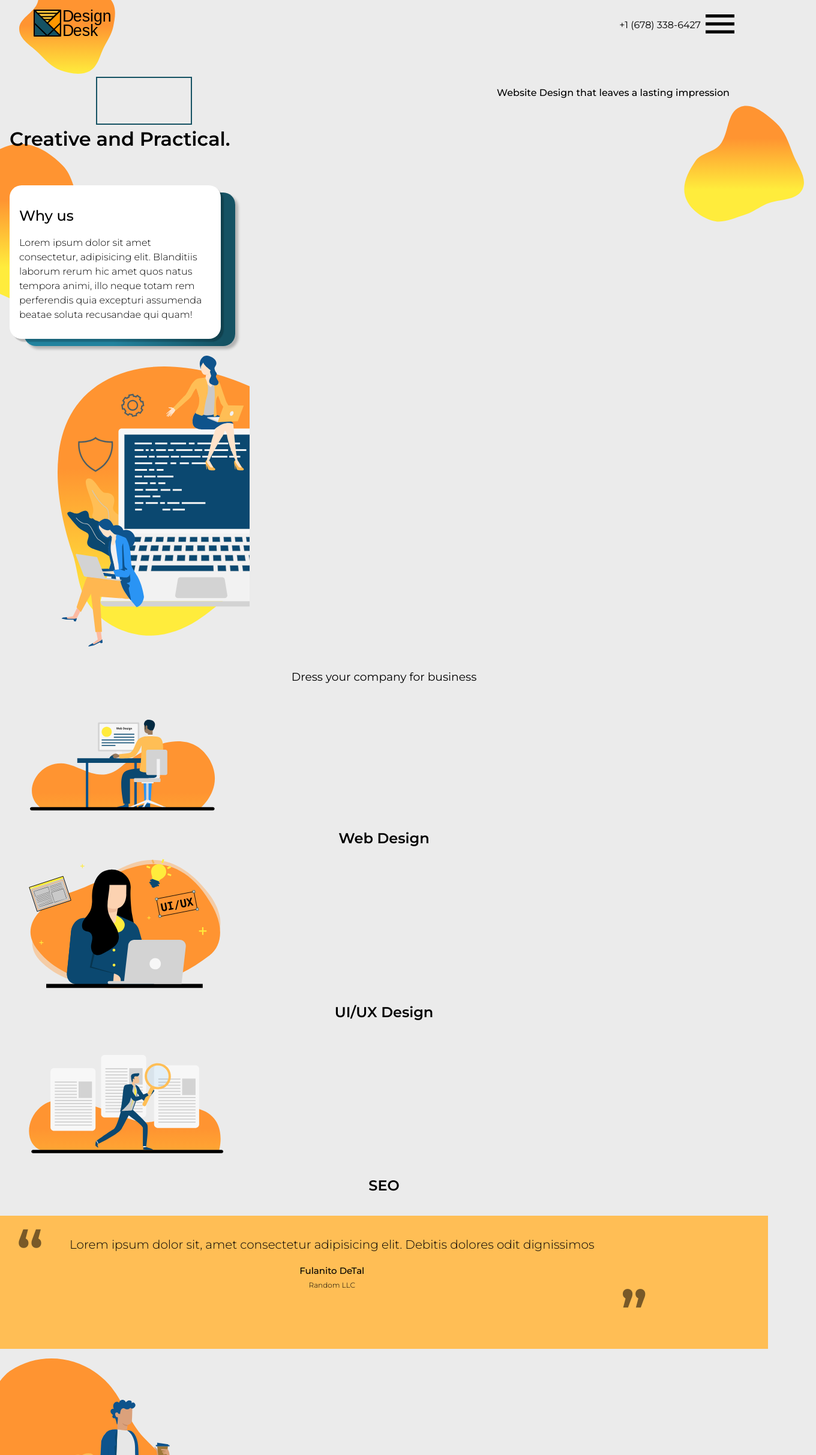
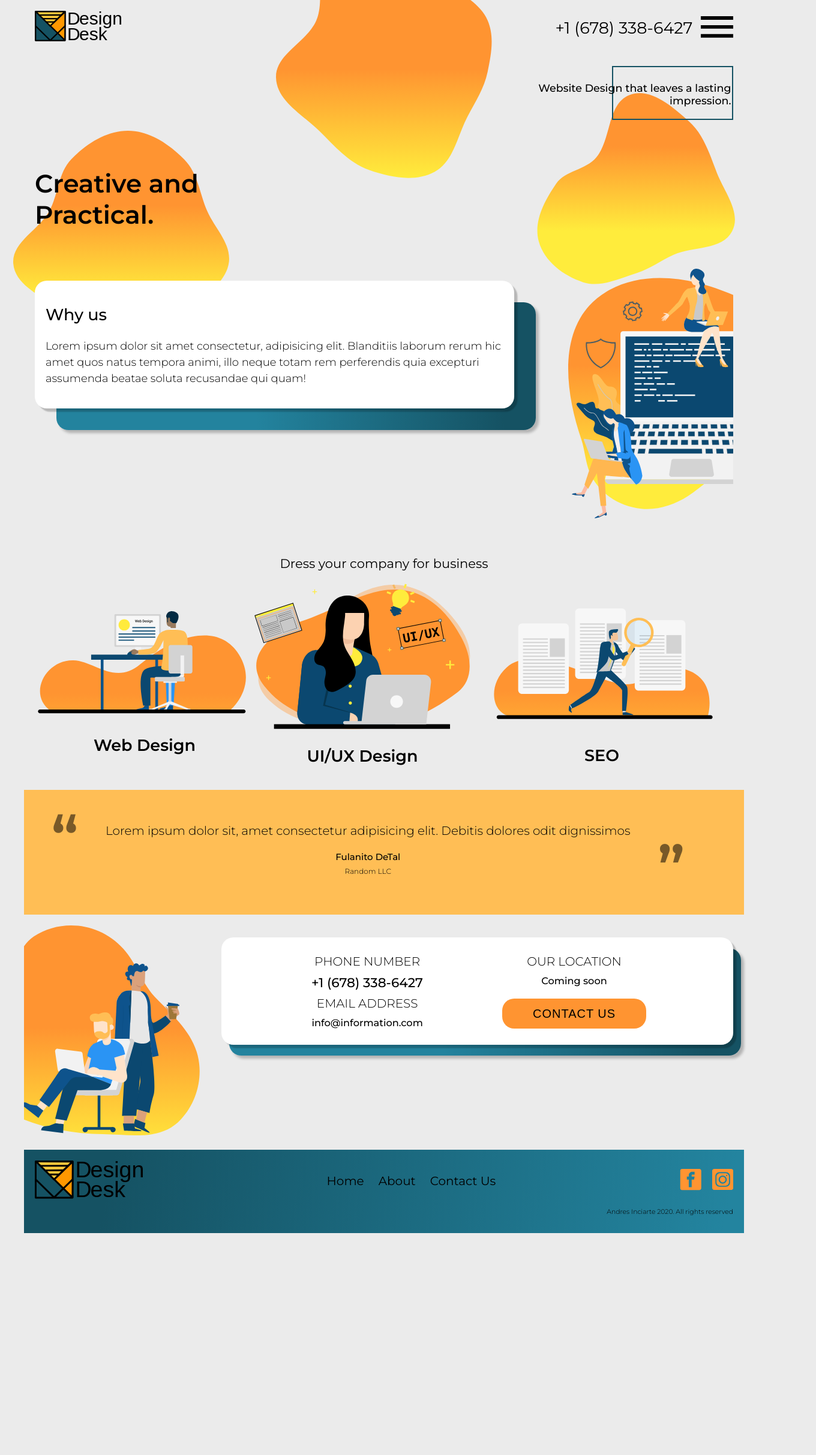
Before and after one commit to andresnew00/DesignDeskWebsite, a React (Create React App) app: page / in a window 1280 px wide. Shown: the top 2426 px of the page at 60% size, 1360 px wide, since content can reach past the window. After the commit the page ends 2056 px from the top, so only its background shows below. Built offline with nearby package versions, Linux system fonts and the light colour scheme.

Commit message:
landing page done responsive

```diff
--- a/src/App.css
+++ b/src/App.css
@@ -33,10 +33,6 @@ body {
   width: 8em;
 }
 
-.navbar-wrapper svg {
-  width: auto;
-}
-
 .navbar-wrapper .phoneNburger {
   display: -webkit-box;
   display: -ms-flexbox;
@@ -45,8 +41,9 @@ body {
 }
 
 .navbar-wrapper .phoneNburger .phoneNumber {
-  padding-top: 0.5em;
+  padding-top: 0.1em;
   padding-right: 0.5em;
+  font-size: 1.5em;
 }
 
 .navbar-wrapper .phoneNburger .burgerMenu {
@@ -54,8 +51,6 @@ body {
 }
 
 .hero-wrapper {
-  max-width: 1200px;
-  margin: 1em;
   display: -webkit-box;
   display: -ms-flexbox;
   display: flex;
@@ -63,58 +58,76 @@ body {
   -webkit-box-direction: normal;
       -ms-flex-direction: column;
           flex-direction: column;
-}
-
-.hero-wrapper svg {
-  width: auto;
+  position: relative;
+  margin: 0 auto;
+  padding: 1em;
+  max-width: 1200px;
 }
 
 .hero-wrapper .main-text {
-  margin-top: 1em;
+  margin-top: 2em;
+  font-size: 42px;
+  font-weight: 600;
 }
 
-.hero-wrapper .rectangle-text {
-  text-align: right;
-  margin-top: 3em;
-  font-weight: 500;
+.hero-wrapper .square-text {
+  right: 0em;
 }
 
-.hero-wrapper .rectangle {
-  width: 10em;
+.hero-wrapper .square-text .rectangle-text {
+  text-align: right;
+  margin-top: 1.5em;
+  margin-right: 0.2em;
+  font-weight: 500;
+  font-size: 17.5px;
+}
+
+.hero-wrapper .square-text .rectangle {
+  max-width: 10em;
+  min-width: 11.2em;
   height: 5em;
   border: 2px solid #155263;
   position: absolute;
-  top: 8em;
-  left: 10em;
+  top: 1em;
+  right: 1em;
+  z-index: -1;
 }
 
 .hero-wrapper .shape1-wrapper {
+  z-index: -1;
+  top: -7em;
   position: absolute;
-  z-index: -1;
-  width: 10em;
-  top: -1.5em;
-  left: 2em;
+  width: 40vw;
+  max-width: 20em;
+  left: 0;
+  right: 0;
+  margin-left: auto;
+  margin-right: auto;
 }
 
 .hero-wrapper .shape2-wrapper {
   position: absolute;
   z-index: -1;
-  width: 15em;
-  top: 10em;
-  right: -5em;
+  width: 50vw;
+  max-width: 22em;
+  top: 2em;
+  right: -1em;
+  z-index: -5;
 }
 
 .hero-wrapper .shape3-wrapper {
   position: absolute;
   z-index: -1;
-  width: 10em;
-  top: 15em;
-  left: 0em;
+  width: 60vw;
+  max-width: 20em;
+  top: 7em;
+  left: -1em;
 }
 
 .why-wrapper {
   max-width: 1200px;
-  margin: 1em;
+  margin: 0 auto;
+  padding: 1em;
   display: -webkit-box;
   display: -ms-flexbox;
   display: flex;
@@ -126,9 +139,10 @@ body {
 
 .why-wrapper .rectangle-container {
   position: relative;
-  width: 22em;
-  height: 16em;
-  margin-bottom: 3em;
+  width: 90%;
+  height: auto;
+  display: block;
+  margin-bottom: 22em;
 }
 
 .why-wrapper .top-white-rectangle {
@@ -137,13 +151,13 @@ body {
           box-shadow: 0.3em 0.3em 0.1em rgba(0, 0, 0, 0.22);
   padding: 1em;
   border-radius: 20px;
-  z-index: 9;
   margin-top: 20px;
   width: 100%;
-  height: 100%;
+  height: auto;
+  display: block;
   position: absolute;
   top: 0;
-  eft: 0;
+  left: 0;
 }
 
 .why-wrapper .top-white-rectangle h2 {
@@ -156,24 +170,23 @@ body {
   line-height: 1.5em;
 }
 
-.why-wrapper .bottom-blue-rectangle {
+.why-wrapper .top-white-rectangle .bottom-blue-rectangle {
   position: absolute;
   background: linear-gradient(268.47deg, #155263 7.1%, #23839e 58.62%);
   -webkit-box-shadow: 5px 5px 4px rgba(0, 0, 0, 0.24);
           box-shadow: 5px 5px 4px rgba(0, 0, 0, 0.24);
-  margin: 2em 1.5em 1.5em 1.5em;
   border-radius: 20px;
-  width: inherit;
-  height: inherit;
-  top: 0;
-  left: 0;
+  top: 2em;
+  left: 2em;
   width: 100%;
   height: 100%;
+  z-index: -5;
 }
 
 .why-wrapper .computer-girls-img {
   width: 20em;
-  margin-left: 5em;
+  -ms-flex-item-align: end;
+      align-self: flex-end;
 }
 
 .skills-wrapper {
@@ -184,7 +197,9 @@ body {
   -webkit-box-direction: normal;
       -ms-flex-direction: column;
           flex-direction: column;
-  margin: 1em;
+  max-width: 1200px;
+  margin: 0 auto;
+  padding: 1em;
 }
 
 .skills-wrapper h3 {
@@ -205,6 +220,9 @@ body {
 
 .skills-wrapper .webdesign-skill .pcguy {
   width: 24em;
+  -ms-flex-item-align: center;
+      -ms-grid-row-align: center;
+      align-self: center;
 }
 
 .skills-wrapper .webdesign-skill h2 {
@@ -224,7 +242,9 @@ body {
 
 .skills-wrapper .uiux-skill .girlOnPc {
   width: 20em;
-  margin-left: 2em;
+  -ms-flex-item-align: center;
+      -ms-grid-row-align: center;
+      align-self: center;
 }
 
 .skills-wrapper .uiux-skill h2 {
@@ -243,6 +263,9 @@ body {
 
 .skills-wrapper .seo-skill .guySEO {
   width: 24em;
+  -ms-flex-item-align: center;
+      -ms-grid-row-align: center;
+      align-self: center;
 }
 
 .skills-wrapper .seo-skill h2 {
@@ -254,6 +277,9 @@ body {
   display: -webkit-box;
   display: -ms-flexbox;
   display: flex;
+  max-width: 1200px;
+  margin: 0 auto;
+  padding: 1em;
 }
 
 .testimonials-wrapper .open-quote,
@@ -267,7 +293,7 @@ body {
 }
 
 .testimonials-wrapper .closing-quote {
-  margin-top: 1em;
+  margin-top: 0.5em;
 }
 
 .testimonials-wrapper .testimonial-section {
@@ -302,7 +328,9 @@ body {
   -webkit-box-direction: normal;
       -ms-flex-direction: column;
           flex-direction: column;
-  margin: 1em;
+  max-width: 1200px;
+  margin: 0 auto;
+  padding: 1em;
 }
 
 .information-wrapper .coffee-guys {
@@ -312,24 +340,27 @@ body {
 
 .information-wrapper .rectangle-container {
   position: relative;
-  width: 22em;
-  height: 26em;
-  margin-bottom: 3em;
+  width: 90%;
+  height: auto;
+  display: block;
+  margin-bottom: 25em;
+  -ms-flex-item-align: center;
+      -ms-grid-row-align: center;
+      align-self: center;
 }
 
 .information-wrapper .info-rectangle {
   background-color: white;
   -webkit-box-shadow: 0.3em 0.3em 0.1em rgba(0, 0, 0, 0.22);
           box-shadow: 0.3em 0.3em 0.1em rgba(0, 0, 0, 0.22);
-  padding: 0.5em;
+  padding: 1em 1em 1.5em;
   border-radius: 20px;
-  z-index: 9;
   margin-top: 20px;
   width: 100%;
-  height: 100%;
+  height: auto;
   position: absolute;
   top: 0;
-  eft: 0;
+  left: 0;
   display: -webkit-box;
   display: -ms-flexbox;
   display: flex;
@@ -339,23 +370,40 @@ body {
           flex-direction: column;
 }
 
+.information-wrapper .info-rectangle .left-side,
+.information-wrapper .info-rectangle .right-side {
+  display: -webkit-box;
+  display: -ms-flexbox;
+  display: flex;
+  -webkit-box-orient: vertical;
+  -webkit-box-direction: normal;
+      -ms-flex-direction: column;
+          flex-direction: column;
+  -ms-flex-item-align: center;
+      align-self: center;
+  -webkit-box-align: center;
+      -ms-flex-align: center;
+          align-items: center;
+}
+
 .information-wrapper .info-rectangle .left-side h3,
 .information-wrapper .info-rectangle .right-side h3 {
   font-style: normal;
   font-weight: 300;
   font-size: 20px;
+  margin: 0.5em;
 }
 
 .information-wrapper .info-rectangle .left-side h1,
 .information-wrapper .info-rectangle .right-side h1 {
+  margin: 0;
   font-weight: 500;
-  font-size: 20px;
+  font-size: 0.9em;
 }
 
 .information-wrapper .info-rectangle .left-side .phoneNumber,
 .information-wrapper .info-rectangle .right-side .phoneNumber {
-  font-size: 30px;
-  margin-left: 1em;
+  font-size: 1.2em;
 }
 
 .information-wrapper .info-rectangle .left-side button,
@@ -372,24 +420,24 @@ body {
   text-align: center;
 }
 
-.information-wrapper .bottom-blue-rectangle {
+.information-wrapper .info-rectangle .bottom-blue-rectangle {
   position: absolute;
   background: linear-gradient(268.47deg, #155263 7.1%, #23839e 58.62%);
   -webkit-box-shadow: 5px 5px 4px rgba(0, 0, 0, 0.24);
           box-shadow: 5px 5px 4px rgba(0, 0, 0, 0.24);
-  margin: 2em 1.5em 1.5em 1.5em;
   border-radius: 20px;
-  width: inherit;
-  height: inherit;
-  top: 0;
-  left: 0;
+  top: 1em;
+  left: 0.7em;
   width: 100%;
   height: 100%;
+  z-index: -5;
 }
 
 .footer-wrapper {
   background: linear-gradient(100.96deg, #155263 12.3%, #23849f 97.18%);
   bottom: 0;
+  max-width: 1200px;
+  margin: 0 auto;
   padding: 1em;
   display: -webkit-box;
   display: -ms-flexbox;
@@ -400,14 +448,25 @@ body {
           flex-direction: column;
 }
 
-.footer-wrapper .logo {
-  width: 15em;
+.footer-wrapper .top-container {
+  display: -webkit-box;
+  display: -ms-flexbox;
+  display: flex;
+  -webkit-box-orient: vertical;
+  -webkit-box-direction: normal;
+      -ms-flex-direction: column;
+          flex-direction: column;
+}
+
+.footer-wrapper .top-container .logo {
+  min-width: 10em;
+  max-width: 15em;
   -ms-flex-item-align: center;
       -ms-grid-row-align: center;
       align-self: center;
 }
 
-.footer-wrapper ul {
+.footer-wrapper .top-container ul {
   list-style: none;
   margin: 0;
   padding: 0;
@@ -419,13 +478,13 @@ body {
       align-self: center;
 }
 
-.footer-wrapper ul a {
+.footer-wrapper .top-container ul a {
   padding: 0.6em;
   font-size: 20px;
   border-left: 2px black;
 }
 
-.footer-wrapper .social-media-logos {
+.footer-wrapper .top-container .social-media-logos {
   display: -webkit-box;
   display: -ms-flexbox;
   display: flex;
@@ -433,12 +492,12 @@ body {
       align-self: center;
 }
 
-.footer-wrapper .social-media-logos .facebook {
+.footer-wrapper .top-container .social-media-logos .facebook {
   width: 8em;
   margin-right: 1em;
 }
 
-.footer-wrapper .social-media-logos .instagram {
+.footer-wrapper .top-container .social-media-logos .instagram {
   width: 7.8em;
 }
 
@@ -446,5 +505,108 @@ body {
   -ms-flex-item-align: center;
       -ms-grid-row-align: center;
       align-self: center;
+  font-weight: 100;
+  font-size: .6em;
+}
+
+@media (min-width: 650px) {
+  body {
+    font-size: 18px;
+  }
+}
+
+@media (min-width: 600px) {
+  .why-wrapper {
+    -webkit-box-orient: horizontal;
+    -webkit-box-direction: normal;
+        -ms-flex-direction: row;
+            flex-direction: row;
+    -webkit-box-pack: justify;
+        -ms-flex-pack: justify;
+            justify-content: space-between;
+  }
+  .rectangle-container {
+    width: 60%;
+  }
+  .computer-girls-img {
+    width: 20em;
+    margin-left: 5em;
+  }
+  .skills {
+    display: -webkit-box;
+    display: -ms-flexbox;
+    display: flex;
+    -webkit-box-orient: horizontal;
+    -webkit-box-direction: normal;
+        -ms-flex-direction: row;
+            flex-direction: row;
+    -webkit-box-pack: space-evenly;
+        -ms-flex-pack: space-evenly;
+            justify-content: space-evenly;
+    -ms-flex-wrap: wrap;
+        flex-wrap: wrap;
+  }
+  .skills .webdesign-skill {
+    width: 20em;
+  }
+  .skills .girlOnPc {
+    width: 18em;
+  }
+  .skills .guySEO {
+    width: 20em;
+  }
+  .footer-wrapper .top-container {
+    -webkit-box-orient: horizontal;
+    -webkit-box-direction: normal;
+        -ms-flex-direction: row;
+            flex-direction: row;
+    -webkit-box-pack: justify;
+        -ms-flex-pack: justify;
+            justify-content: space-between;
+    position: relative;
+  }
+  .footer-wrapper .top-container .social-media-logos .facebook {
+    width: 2em;
+  }
+  .footer-wrapper .top-container .social-media-logos .instagram {
+    width: 1.95em;
+  }
+  .footer-wrapper .copyright {
+    -ms-flex-item-align: center;
+        -ms-grid-row-align: center;
+        align-self: center;
+    margin-left: auto;
+  }
+}
+
+@media (min-width: 750px) {
+  .information-wrapper {
+    -webkit-box-orient: horizontal;
+    -webkit-box-direction: normal;
+        -ms-flex-direction: row;
+            flex-direction: row;
+    -webkit-box-pack: space-evenly;
+        -ms-flex-pack: space-evenly;
+            justify-content: space-evenly;
+  }
+  .information-wrapper .rectangle-container {
+    margin-bottom: 0em;
+    margin-left: 2em;
+    -ms-flex-item-align: initial;
+        -ms-grid-row-align: initial;
+        align-self: initial;
+  }
+  .information-wrapper .info-rectangle {
+    display: -webkit-box;
+    display: -ms-flexbox;
+    display: flex;
+    -webkit-box-orient: horizontal;
+    -webkit-box-direction: normal;
+        -ms-flex-direction: row;
+            flex-direction: row;
+    -webkit-box-pack: space-evenly;
+        -ms-flex-pack: space-evenly;
+            justify-content: space-evenly;
+  }
 }
 /*# sourceMappingURL=App.css.map */
--- a/src/App.scss
+++ b/src/App.scss
@@ -25,15 +25,13 @@ body {
   .logo {
     width: 8em;
   }
-  svg {
-    width: auto;
-  }
   .phoneNburger {
     display: flex;
     margin-top: 0.5em;
     .phoneNumber {
-      padding-top: 0.5em;
+      padding-top: 0.1em;
       padding-right: 0.5em;
+      font-size: 1.5em;
     }
     .burgerMenu {
       width: 3em;
@@ -42,75 +40,94 @@ body {
 }
 
 .hero-wrapper {
-  max-width: 1200px;
-  margin: 1em;
   display: flex;
   flex-direction: column;
-  svg {
-    width: auto;
+  position: relative;
+  margin: 0 auto;
+  padding: 1em;
+  max-width: 1200px;
+  .main-text {
+    margin-top: 2em;
+    font-size: 42px;
+    font-weight: 600;
   }
-  .main-text {
-    margin-top: 1em;
-  }
+  .square-text {
+    right: 0em;
     .rectangle-text {
       text-align: right;
-    margin-top: 3em;
+      margin-top: 1.5em;
+      margin-right: 0.2em;
       font-weight: 500;
+      font-size: 17.5px;
     }
     .rectangle {
-    width: 10em;
+      max-width: 10em;
+      min-width: 11.2em;
       height: 5em;
       border: 2px solid #155263;
       position: absolute;
-    top: 8em;
-    left: 10em;
+      top: 1em;
+      right: 1em;
+      z-index: -1;
+    }
   }
   .shape1-wrapper {
+    z-index: -1;
+    top: -7em;
+    // Center absolute item on page
     position: absolute;
-    z-index: -1;
-    width: 10em;
-    top: -1.5em;
-    left: 2em;
+    width: 40vw;
+    max-width: 20em;
+    left: 0;
+    right: 0;
+    margin-left: auto;
+    margin-right: auto;
   }
   .shape2-wrapper {
     position: absolute;
     z-index: -1;
-    width: 15em;
-    top: 10em;
-    right: -5em;
+    width: 50vw;
+    max-width: 22em;
+    top: 2em;
+    right: -1em;
+    z-index: -5;
   }
   .shape3-wrapper {
     position: absolute;
     z-index: -1;
-    width: 10em;
-    top: 15em;
-    left: 0em;
+    width: 60vw;
+    max-width: 20em;
+    top: 7em;
+    left: -1em;
   }
 }
 
 .why-wrapper {
   max-width: 1200px;
-  margin: 1em;
+  margin: 0 auto;
+  padding: 1em;
   display: flex;
   flex-direction: column;
+  // Rectangles on top of each other
   .rectangle-container {
     position: relative;
-    width: 22em;
-    height: 16em;
-    margin-bottom: 3em;
+    width: 90%;
+    height: auto;
+    display: block;
+    margin-bottom: 22em;
   }
   .top-white-rectangle {
     background-color: white;
     box-shadow: 0.3em 0.3em 0.1em rgba(0, 0, 0, 0.22);
     padding: 1em;
     border-radius: 20px;
-    z-index: 9;
     margin-top: 20px;
     width: 100%;
-    height: 100%;
+    height: auto;
+    display: block;
     position: absolute;
     top: 0;
-    eft: 0;
+    left: 0;
     h2 {
       font-weight: 500;
     }
@@ -119,30 +136,31 @@ body {
       font-style: normal;
       line-height: 1.5em;
     }
-  }
     .bottom-blue-rectangle {
       position: absolute;
       background: linear-gradient(268.47deg, #155263 7.1%, #23839e 58.62%);
       box-shadow: 5px 5px 4px rgba(0, 0, 0, 0.24);
-    margin: 2em 1.5em 1.5em 1.5em;
       border-radius: 20px;
-    width: inherit;
-    height: inherit;
-    top: 0;
-    left: 0;
+      top: 2em;
+      left: 2em;
       width: 100%;
       height: 100%;
+      z-index: -5;
     }
+  }
+
   .computer-girls-img {
     width: 20em;
-    margin-left: 5em;
+    align-self: flex-end;
   }
 }
 
 .skills-wrapper {
   display: flex;
   flex-direction: column;
-  margin: 1em;
+  max-width: 1200px;
+  margin: 0 auto;
+  padding: 1em;
   h3 {
     text-align: center;
     font-style: normal;
@@ -153,6 +171,7 @@ body {
     flex-direction: column;
     .pcguy {
       width: 24em;
+      align-self: center;
     }
     h2 {
       text-align: center;
@@ -164,7 +183,7 @@ body {
     flex-direction: column;
     .girlOnPc {
       width: 20em;
-      margin-left: 2em;
+      align-self: center;
     }
     h2 {
       text-align: center;
@@ -175,6 +194,7 @@ body {
     flex-direction: column;
     .guySEO {
       width: 24em;
+      align-self: center;
     }
     h2 {
       text-align: center;
@@ -185,6 +205,9 @@ body {
 .testimonials-wrapper {
   background-color: #ffbe55;
   display: flex;
+  max-width: 1200px;
+  margin: 0 auto;
+  padding: 1em;
   .open-quote,
   .closing-quote {
     width: 1em;
@@ -196,7 +219,7 @@ body {
     color: rgba(0, 0, 0, 0.53);
   }
   .closing-quote {
-    margin-top: 1em;
+    margin-top: 0.5em;
   }
   .testimonial-section {
     margin: 1em;
@@ -223,45 +246,54 @@ body {
 .information-wrapper {
   display: flex;
   flex-direction: column;
-  margin: 1em;
+  max-width: 1200px;
+  margin: 0 auto;
+  padding: 1em;
   .coffee-guys {
     width: 20em;
     margin-left: -1em;
   }
+
   .rectangle-container {
     position: relative;
-    width: 22em;
-    height: 26em;
-    margin-bottom: 3em;
+    width: 90%;
+    height: auto;
+    display: block;
+    margin-bottom: 25em;
+    align-self: center;
   }
   .info-rectangle {
     background-color: white;
     box-shadow: 0.3em 0.3em 0.1em rgba(0, 0, 0, 0.22);
-    padding: 0.5em;
+    padding: 1em 1em 1.5em;
     border-radius: 20px;
-    z-index: 9;
     margin-top: 20px;
     width: 100%;
-    height: 100%;
+    height: auto;
     position: absolute;
     top: 0;
-    eft: 0;
+    left: 0;
     display: flex;
     flex-direction: column;
     .left-side,
     .right-side {
+      display: flex;
+      flex-direction: column;
+      align-self: center;
+      align-items: center;
       h3 {
         font-style: normal;
         font-weight: 300;
         font-size: 20px;
+        margin: 0.5em;
       }
       h1 {
+        margin: 0;
         font-weight: 500;
-        font-size: 20px;
+        font-size: 0.9em;
       }
       .phoneNumber {
-        font-size: 30px;
-        margin-left: 1em;
+        font-size: 1.2em;
       }
       button {
         background-color: #ff9431;
@@ -276,30 +308,34 @@ body {
         text-align: center;
       }
     }
-  }
     .bottom-blue-rectangle {
       position: absolute;
       background: linear-gradient(268.47deg, #155263 7.1%, #23839e 58.62%);
       box-shadow: 5px 5px 4px rgba(0, 0, 0, 0.24);
-    margin: 2em 1.5em 1.5em 1.5em;
       border-radius: 20px;
-    width: inherit;
-    height: inherit;
-    top: 0;
-    left: 0;
+      top: 1em;
+      left: 0.7em;
       width: 100%;
       height: 100%;
+      z-index: -5;
+    }
   }
 }
 
 .footer-wrapper {
   background: linear-gradient(100.96deg, #155263 12.3%, #23849f 97.18%);
   bottom: 0;
+  max-width: 1200px;
+  margin: 0 auto;
   padding: 1em;
   display: flex;
   flex-direction: column;
+  .top-container {
+    display: flex;
+    flex-direction: column;
     .logo {
-    width: 15em;
+      min-width: 10em;
+      max-width: 15em;
       align-self: center;
     }
     ul {
@@ -326,7 +362,81 @@ body {
         width: 7.8em;
       }
     }
+  }
   .copyright {
     align-self: center;
+    font-weight: 100;
+    font-size: .6em;
   }
 }
+
+@media (min-width: 650px) {
+  body {
+    font-size: 18px;
+  }
+}
+
+@media (min-width: 600px) {
+  .why-wrapper {
+    flex-direction: row;
+    justify-content: space-between;
+  }
+  .rectangle-container {
+    width: 60%;
+  }
+  .computer-girls-img {
+    width: 20em;
+    margin-left: 5em;
+  }
+  .skills {
+    display: flex;
+    flex-direction: row;
+    justify-content: space-evenly;
+    flex-wrap: wrap;
+    .webdesign-skill {
+      width: 20em;
+    }
+    .girlOnPc {
+      width: 18em;
+    }
+    .guySEO {
+      width: 20em;
+    }
+  }
+  .footer-wrapper {
+    .top-container {
+      flex-direction: row;
+      justify-content: space-between;
+      position: relative;
+      .social-media-logos {
+        .facebook {
+          width: 2em;
+        }
+        .instagram {
+          width: 1.95em;
+        }
+      }
+    }
+    .copyright {
+      align-self: center;
+      margin-left: auto;
+    }
+  }
+}
+
+@media (min-width: 750px) {
+  .information-wrapper {
+    flex-direction: row;
+    justify-content: space-evenly;
+    .rectangle-container {
+      margin-bottom: 0em;
+      margin-left: 2em;
+      align-self: initial;
+    }
+    .info-rectangle {
+      display: flex;
+      flex-direction: row;
+      justify-content: space-evenly;
+    }
+  }
+}
--- a/src/components/Footer.js
+++ b/src/components/Footer.js
@@ -6,6 +6,7 @@ import { ReactComponent as InstagramLogo } from "../assets/instagram-icon.svg";
 function Footer() {
   return (
     <div className="footer-wrapper">
+      <div className="top-container">
         <div className="logo">
           <Logo />
         </div>
@@ -28,6 +29,7 @@ function Footer() {
             <InstagramLogo />
           </div>
         </div>
+      </div>
       <div className="copyright">
         <p>Andres Inciarte 2020. All rights reserved</p>
       </div>
--- a/src/components/Hero.js
+++ b/src/components/Hero.js
@@ -11,13 +11,12 @@ function Hero() {
           <ShapeOne />
         </div>
         <div className="square-text">
-          <div className="rectangle">
-          </div>
+          <div className="rectangle"></div>
           <p className="rectangle-text">
-            Website Design that leaves a lasting impression
+            Website Design that leaves a lasting <br></br> impression.
           </p>
         </div>
-        <h1 className="main-text">Creative and Practical.</h1>
+        <h1 className="main-text">Creative and <br></br> Practical.</h1>
         <div className="shape2-wrapper">
           <ShapeTwo />
         </div>
--- a/src/components/Information.js
+++ b/src/components/Information.js
@@ -20,8 +20,8 @@ function Information() {
             <h1>Coming soon</h1>
             <button>CONTACT US</button>
           </div>
+          <div className="bottom-blue-rectangle"></div>
         </div>
-        <div className="bottom-blue-rectangle"></div>
       </div>
     </div>
   );
--- a/src/components/Skills.js
+++ b/src/components/Skills.js
@@ -7,6 +7,7 @@ function Skills() {
   return (
     <div className="skills-wrapper">
       <h3>Dress your company for business</h3>
+      <div className="skills">
         <div className="webdesign-skill">
           <div className="pcguy">
             <GuyOnComputer />
@@ -26,6 +27,7 @@ function Skills() {
           <h2>SEO</h2>
         </div>
       </div>
+    </div>
   );
 }
 
--- a/src/components/WhyUs.js
+++ b/src/components/WhyUs.js
@@ -12,8 +12,9 @@ function WhyUs() {
             rem perferendis quia excepturi assumenda beatae soluta recusandae
             qui quam!
           </p>
+          <div className="bottom-blue-rectangle"></div>
         </div>
-        <div className="bottom-blue-rectangle"></div>
+
       </div>
       <div className="computer-girls-img">
         <ComputerGirls />
```
Also changed, not shown: src/assets/shape-bottom-left.svg, 1 other file (tests, documents, lock files or other folders). Lines whose indentation alone changed are shown as unchanged.
